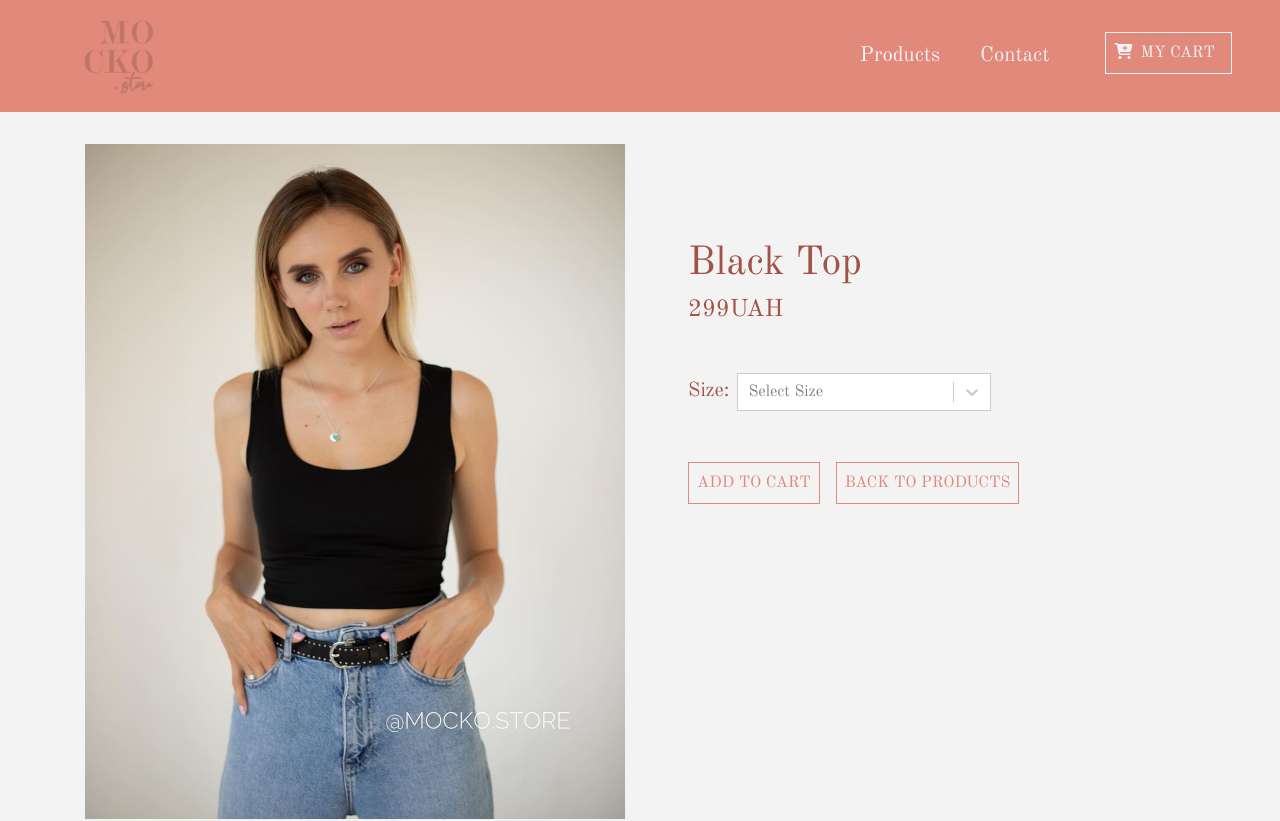
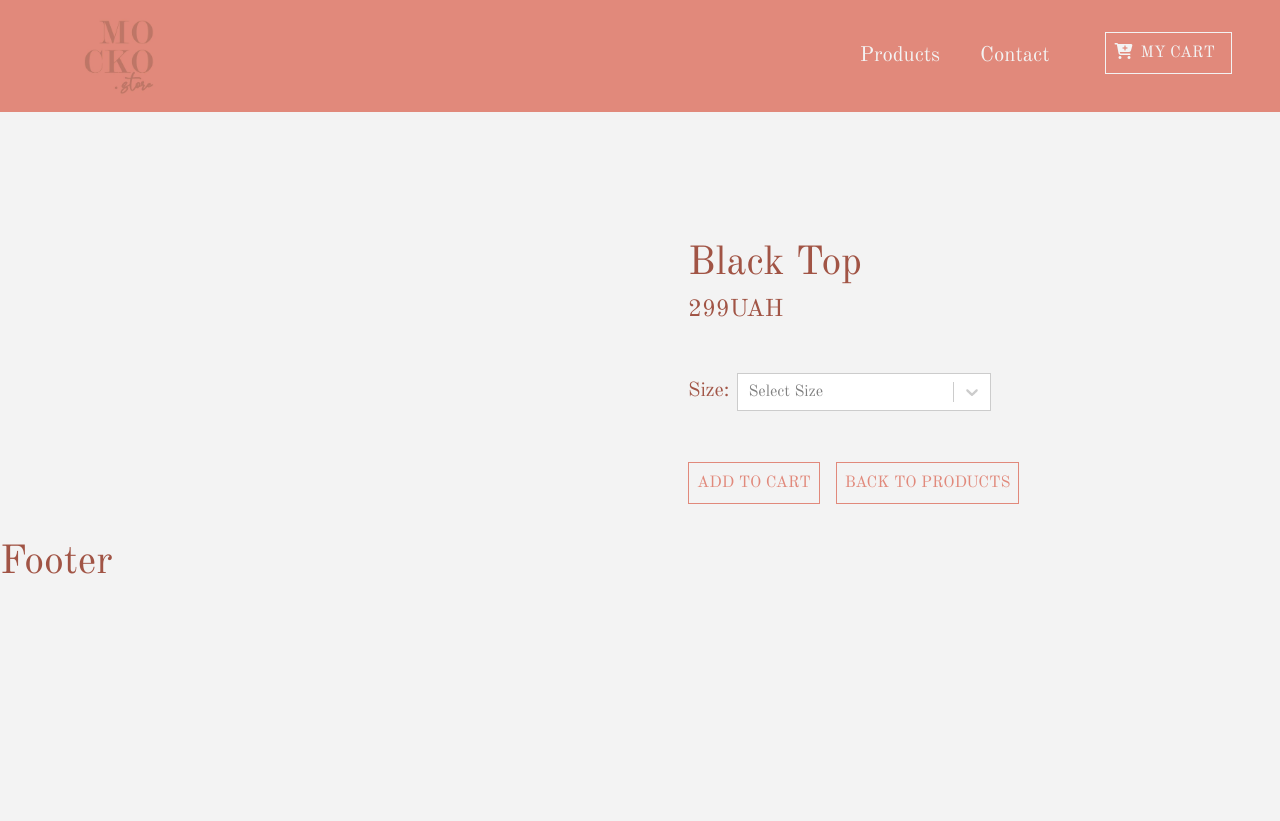
Before and after one commit to veronikadumalo/e-commerce, a React (Create React App) app: page /details in a window 1280 px wide. Shown: the top 821 px of the page. After the commit the page ends 800 px from the top, so only its background shows below. Built offline with nearby package versions, Linux system fonts and the light colour scheme.

Commit message:
delete image gallery file

```diff
--- a/package.json
+++ b/package.json
@@ -10,6 +10,7 @@
     "formik": "^2.2.6",
     "gh-pages": "^3.1.0",
     "react": "^17.0.1",
+    "react-alice-carousel": "^2.4.0",
     "react-bootstrap": "^1.5.1",
     "react-dom": "^17.0.1",
     "react-hover-image": "^2.0.1",
--- a/src/components/Details.js
+++ b/src/components/Details.js
@@ -4,6 +4,7 @@ import { Link } from 'react-router-dom';
 import 'react-slideshow-image/dist/styles.css';
 import Slideshow from './Slideshow';
 import SizeSelect from './SizeSelect';
+
 
 
 
@@ -19,7 +20,7 @@ export default class Details extends Component {
                         <div className="container py-3 my-3">
                             <div className="row ">
                                 <div className="col-10 col-md-6  mx-auto">
-                                    <Slideshow className="" />
+
                                 </div>
                                 <div className="col-10 col-md-6 mx-auto text-capitalize pl-5 pt-5 mt-5">
                                     <h1 className="">{title}</h1>
```
Also changed, not shown: src/components/ImageGallery.js (deleted, +0 -11 lines), 1 other file (tests, documents, lock files or other folders).
